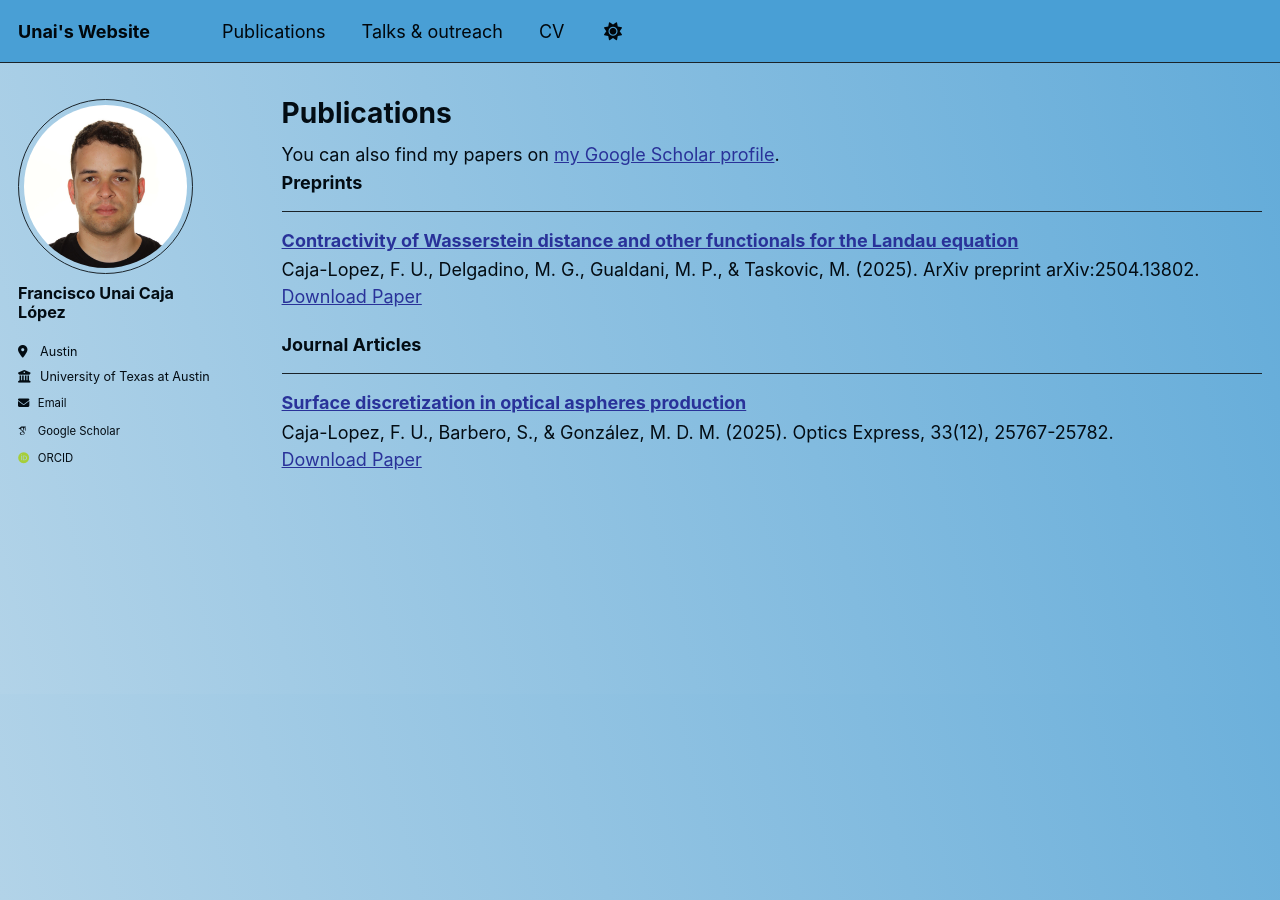
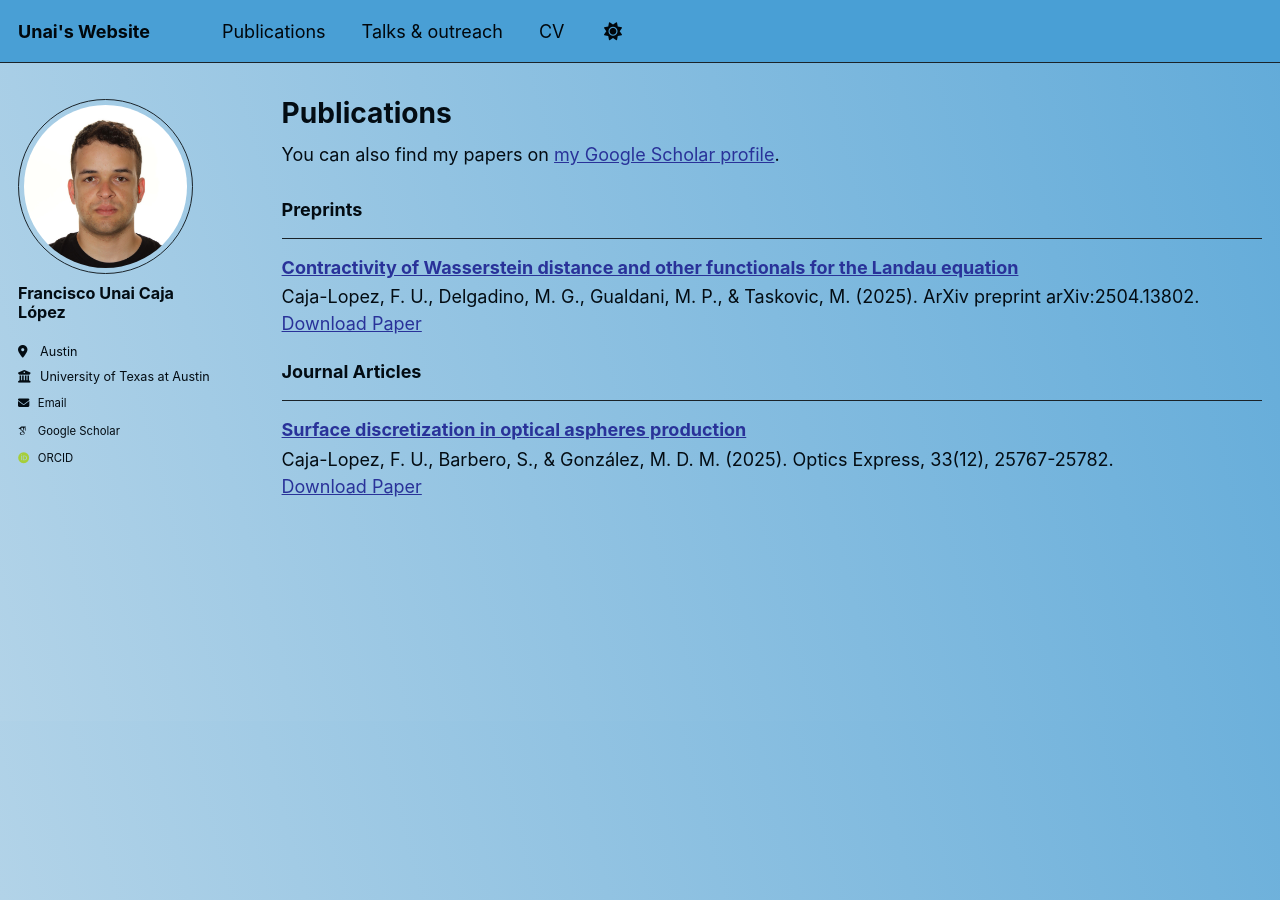
Before and after one commit to UnaiCaja/UnaiCaja.github.io, a Jekyll site: the page built from _pages/publications.html, in a window 1280 px wide. Built offline with Jekyll 4.4.1, drawn with Linux system fonts in a browser that asks for light colours; some web fonts are replaced.

Commit message:
br fuera

```diff
--- a/_pages/publications.html
+++ b/_pages/publications.html
@@ -6,7 +6,7 @@
 ---
 
 {% if site.author.googlescholar %}
-  <div class="wordwrap">You can also find my papers on <a href="{{site.author.googlescholar}}">my Google Scholar profile</a>.<br></div>
+  <div class="wordwrap">You can also find my papers on <a href="{{site.author.googlescholar}}">my Google Scholar profile</a>.</div><br>
 {% endif %}
 
 {% include base_path %}
```
